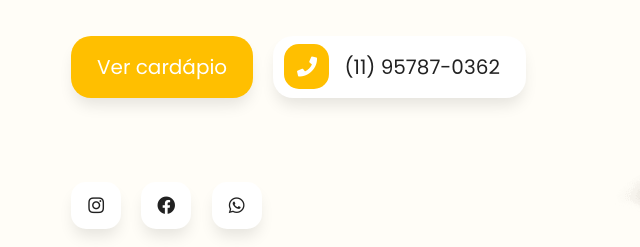
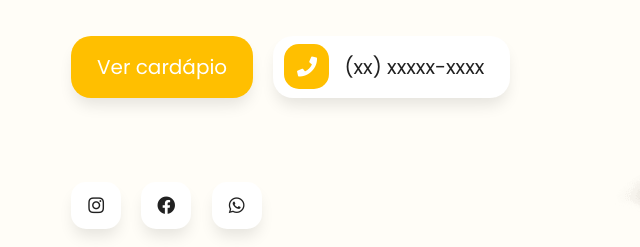
Before and after one commit to evertonluispro/menu-online, a plain HTML site: page index.html in a window 1280 px wide. Shown: the part 526-773 px from the top of the page, 14-654 px from the left. Drawn offline with Linux system fonts and the light colour scheme.

Commit message:
Update index.html

```diff
--- a/index.html
+++ b/index.html
@@ -79,7 +79,7 @@
                                 <span class="icon-left">
                                     <i class="fa fa-phone"></i>
                                 </span>
-                                (11) 95787-0362
+                                (xx) xxxxx-xxxx
                             </a>
                         </div>
                     </div>
```
